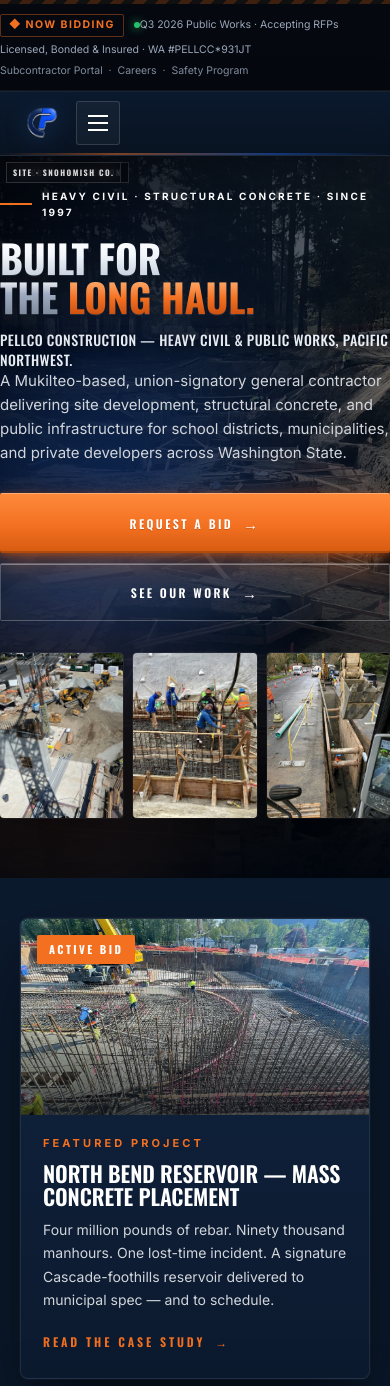
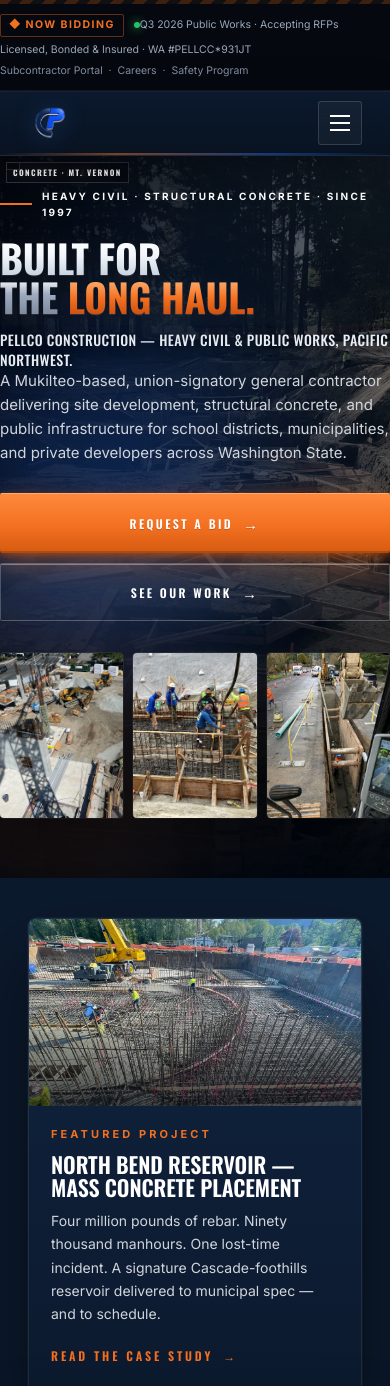
Before and after one commit to BrockStar3540/pellco-mockup, a plain HTML site: page index.html in a window 390 px wide. Shown: the top 1386 px of the page. Drawn offline with nearby package versions, Linux system fonts and the light colour scheme.

Commit message:
Hamburger right-align, hero edge padding, remove Active Bid tag + Snohomish float label

```diff
--- a/index.html
+++ b/index.html
@@ -148,7 +148,7 @@
     .hamburger{display:flex}
     .nav-links{display:none}
     .nav-cta .btn:not(.hamburger){display:none}
-    .nav-cta{gap:8px}
+    .nav-cta{gap:8px;margin-left:auto}
   }
 
   /* ======== HERO ======== */
@@ -216,7 +216,7 @@
   .float-1{width:52%;aspect-ratio:4/3;top:0;right:12%;transform:rotate(-3deg);z-index:2}
   .float-1::after{content:"Concrete · Mt. Vernon"}
   .float-2{width:46%;aspect-ratio:1/1;bottom:8%;right:0;transform:rotate(4deg);z-index:3}
-  .float-2::after{content:"Site · Snohomish Co."}
+  .float-2::after{content:""}
   .float-3{width:38%;aspect-ratio:3/4;bottom:0;left:0;transform:rotate(-6deg);z-index:1}
   .float-3::after{content:"Utilities · Live St."}
   .float:hover{transform:translateY(-6px) rotate(0)}
@@ -531,7 +531,7 @@
 
   /* ======== MOBILE (≤760px) — focused pass ======== */
   @media (max-width:760px){
-    .container{padding:0 20px}
+    .container{padding:0 28px}
     section{padding:80px 0}
     .tape{height:4px}
 
@@ -788,7 +788,6 @@
   <div class="container">
     <div class="ocard ocard-feat">
       <div class="ocard-img">
-        <span class="tag">Active Bid</span>
         <img src="assets/fb-reservoir-rebar.jpg" alt="North Bend Reservoir"/>
       </div>
       <div class="ocard-body">
```
